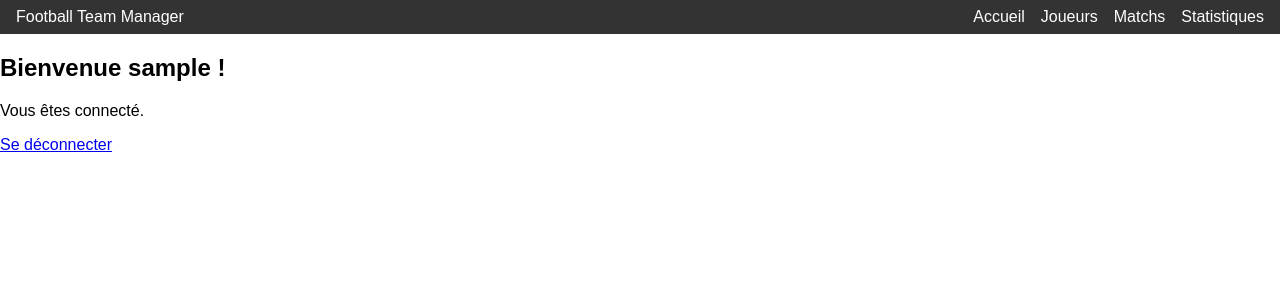
After one commit to ianniboss/football-team-manager, a PHP site: page /vue/accueil.php in a window 1280 px wide. The commit adds this page. Shown: the top 300 px of the page. Run offline with PHP 8.4, Linux system fonts and the light colour scheme; the visitor is signed in with stand-in values (Sample User, id 1).

Commit message:
rename Vue.html en accueil.html et ajout de la navbar de base

```diff
--- a/src/controleur/login.php
+++ b/src/controleur/login.php
@@ -20,7 +20,7 @@ $password = $_POST['password'];
 if (array_key_exists($username, $valid_users) && $valid_users[$username] === $password) {
     $_SESSION['logged_in'] = true;
     $_SESSION['username'] = $username;
-    header("Location: ../vue/Vue.php");
+    header("Location: ../vue/accueil.php");
 } else {
     echo "Identifiants invalides<br>";
     echo '<a href="../vue/connexion.html">Réessayer</a>';
--- /dev/null
+++ b/src/vue/accueil.php
@@ -0,0 +1,30 @@
+<?php
+session_start();
+
+if (!isset($_SESSION['logged_in']) || $_SESSION['logged_in'] !== true) {
+    header("Location: connexion.html");
+    exit;
+}
+?>
+<!DOCTYPE html>
+<html>
+<head>
+    <meta charset="UTF-8">
+    <title>Football Team Manager</title>
+    <link rel="stylesheet" href="./style/styles.css">
+</head>
+<body>
+    <nav class="navbar">
+        <div class="logo">Football Team Manager</div>
+        <ul class="nav-links">
+            <li><a href="#">Accueil</a></li>
+            <li><a href="#">Joueurs</a></li>
+            <li><a href="#">Matchs</a></li>
+            <li><a href="#">Statistiques</a></li>
+        </ul>
+    </nav>
+    <h2>Bienvenue <?php echo htmlspecialchars($_SESSION['username']); ?> !</h2>
+    <p>Vous êtes connecté.</p>
+    <a href="../controleur/logout.php">Se déconnecter</a>
+</body>
+</html>
--- /dev/null
+++ b/src/vue/style/styles.css
@@ -0,0 +1,43 @@
+body {
+    margin: 0;
+    font-family: Arial, sans-serif;
+}
+
+.navbar {
+    display: flex;
+    justify-content: space-between;
+    align-items: center;
+    background-color: #333;
+    padding: 0.5em 1em;
+    color: white;
+}
+
+.nav-links {
+    list-style: none;
+    display: flex;
+    gap: 1em;
+    margin: 0;
+}
+
+.nav-links a {
+    text-decoration: none;
+    color: white;
+    transition: color 0.3s;
+}
+
+.nav-links a:hover {
+    color: #00bcd4;
+}
+
+.hamburger {
+    display: none;
+    flex-direction: column;
+    gap: 5px;
+    cursor: pointer;
+}
+
+.hamburger span {
+    width: 25px;
+    height: 3px;
+    background-color: white;
+}
```
Also changed, not shown: src/vue/Vue.php (deleted, +0 -20 lines).
